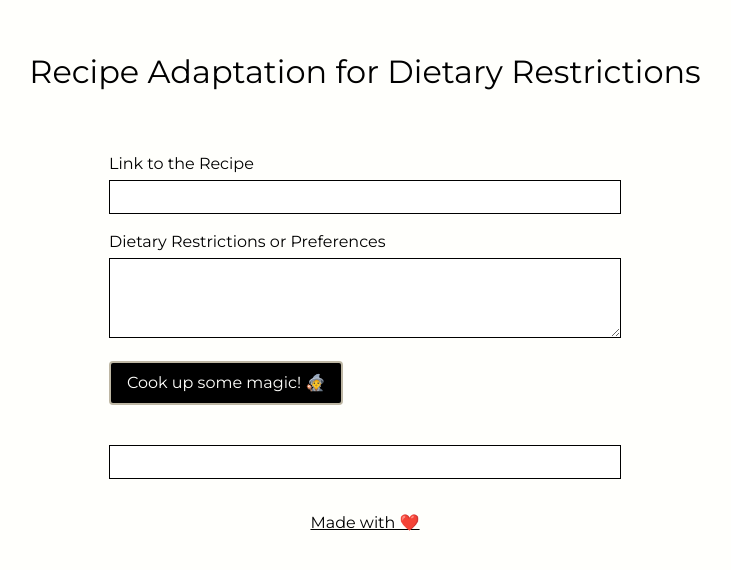
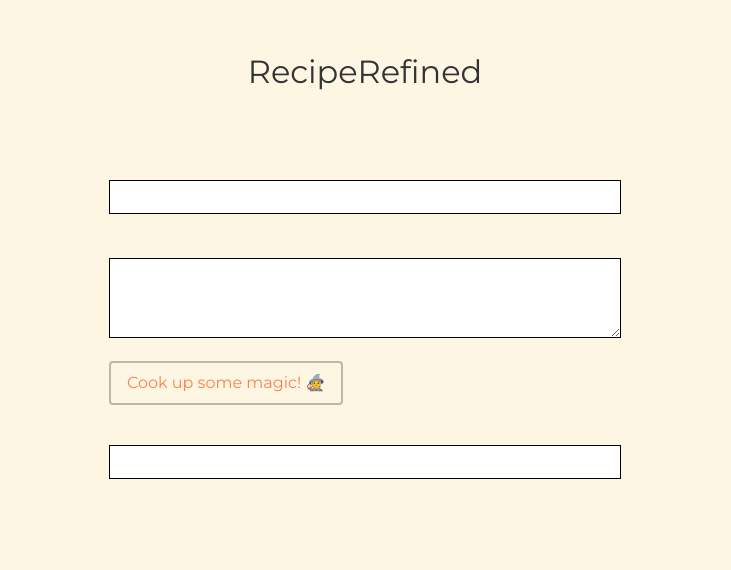
Before and after one commit to AmbiluSivabalan/Eat-Good, a plain HTML site: page index.html in a window 1280 px wide. Shown: the whole page, without its empty margins (275-1006 px from the left). Drawn offline with nearby package versions, Linux system fonts and the light colour scheme.

Commit message:
Update index.html

```diff
--- a/index.html
+++ b/index.html
@@ -9,27 +9,27 @@
     <style>
         body {
             font-family: 'Montserrat', sans-serif;
-            background-color: #fffffc;
+            background-color: #FDF6E3;
         }
         h1 {
             font-size: 2rem;
-            color: #000000;
+            color: #333333;
         }
         label, input, textarea {
-            color: #000000;
+            color: #FDF6E3;
         }
         .footer-link {
-            color: #000000;
+            color: #FDF6E3;
             text-decoration: underline;
         }
         .button-color {
-          background-color: #000000;
-          color: #fffffc;
+          background-color: #FDF6E3;
+          color: #FF7F50;
           border: 2px solid #beb7a4;
         }
         .button-hover {
-          background-color: #fffffc;
-          color: #000000;
+          background-color: #FDF6E3;
+          color: #FDF6E3;
           border: 2px solid #beb7a4;
         }
 
@@ -37,7 +37,7 @@
 </head>
 <body>
     <div class="container mx-auto px-4">
-        <h1 class="text-center my-12">Recipe Adaptation for Dietary Restrictions</h1>
+        <h1 class="text-center my-12">RecipeRefined</h1>
         <form id="recipe-form" class="w-full max-w-lg mx-auto">
             <div class="py-2">
                 <label for="recipe-link" class="block">Link to the Recipe</label>
@@ -55,7 +55,6 @@
             <!-- Output data will be appended here -->
         </div>
         <footer class="text-center my-8">
-            <a href="#" class="footer-link">Made with ❤️</a>
         </footer>
     </div>
     <script>
```
